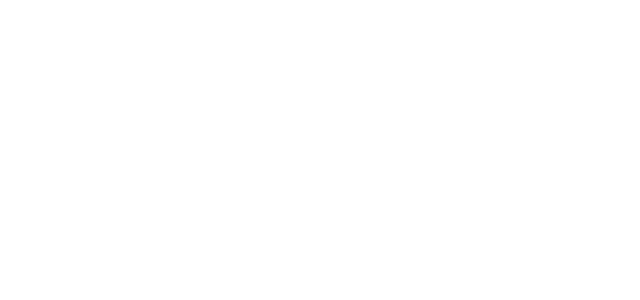
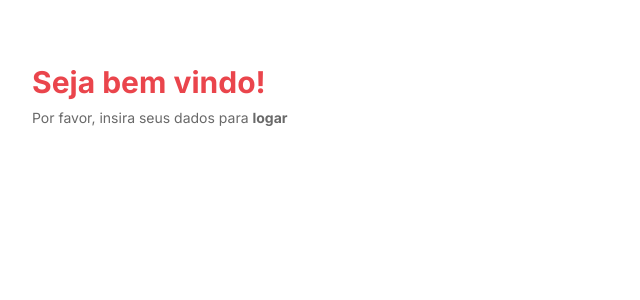
Before and after one commit to calvinsteixeira/login-page, a Next.js app: page / in a window 1280 px wide. Shown: the top 300 px of the page, without its empty margins (0-640 px from the left). Built offline with nearby package versions, Linux system fonts and the light colour scheme.

Commit message:
Adicionando variáveis de cores e finalizando seção de apresentação na tela

```diff
--- a/app/globals.css
+++ b/app/globals.css
@@ -12,19 +12,25 @@
   --border: 196, 196, 196;
   --label: 24, 24, 24;
   --placeholder: 99, 99, 100;
-
+  --muted: 105, 105, 105
 }
 
-.dark {
+/* .dark {
   --background: 0, 0, 0;
   --foreground: 255, 255, 255;
-}
+} */
 
-@media (prefers-color-scheme: dark) {
+/* @media (prefers-color-scheme: dark) {
   :root {
     --background: 0, 0, 0;
     --foreground: 255, 255, 255;
   }
+} */
+
+@layer components {
+  main {
+    @apply px-8
+  }
 }
 
 @layer utilities {}
--- a/app/page.tsx
+++ b/app/page.tsx
@@ -1,6 +1,15 @@
 export default function Home() {
   return (
-    <main className="flex min-h-screen flex-col items-center justify-between p-24">
+    <main className="flex min-h-screen flex-col items-center justify-between py-16">
+      <div className="w-full">
+        <div className="space-y-2">
+          <h1 className="text-3xl font-bold text-left text-primary">Seja bem vindo!</h1>
+          <p className="text-muted text-sm">
+            Por favor, insira seus dados para{" "}
+            <span className="font-bold">logar</span>
+          </p>
+        </div>
+      </div>
     </main>
   );
 }
--- a/tailwind.config.ts
+++ b/tailwind.config.ts
@@ -6,7 +6,20 @@
     "./components/**/*.{js,ts,jsx,tsx,mdx}",
     "./app/**/*.{js,ts,jsx,tsx,mdx}",
   ],
-  theme: {},
+  theme: {
+    extend: {
+      colors: {
+        'background': 'rgb(var(--background))',
+        'foreground': 'rgb(var(--foreground))',
+        'primary': 'rgb(var(--primary))',
+        'primary-foreground': 'rgb(var(--primary-foreground))',
+        'border': 'rgb(var(--border))',
+        'label': 'rgb(var(--label))',
+        'placeholder': 'rgb(var(--placeholder))',
+        'muted': 'rgb(var(--muted))'
+      },
+    }
+  },
   plugins: [],
 };
 export default config;
```
